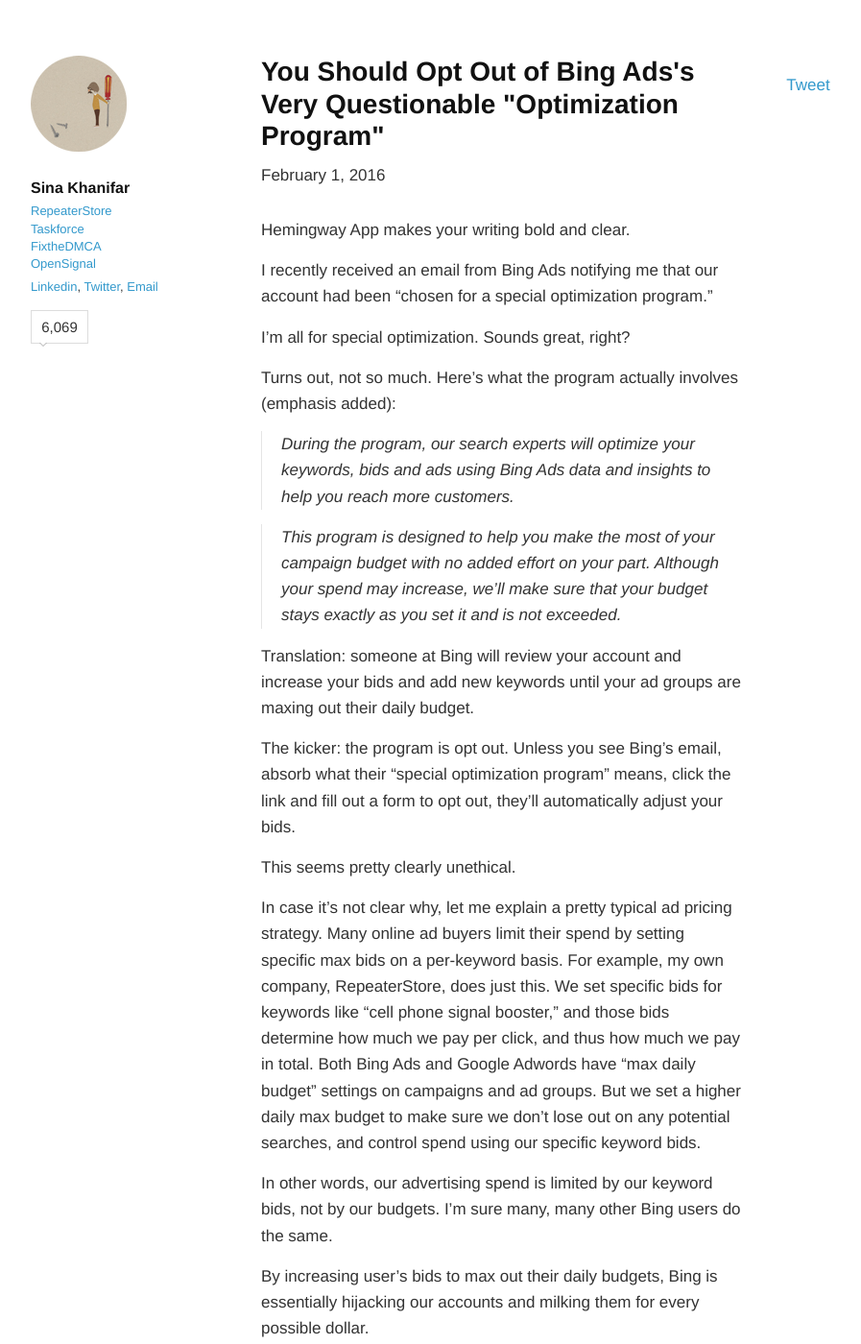
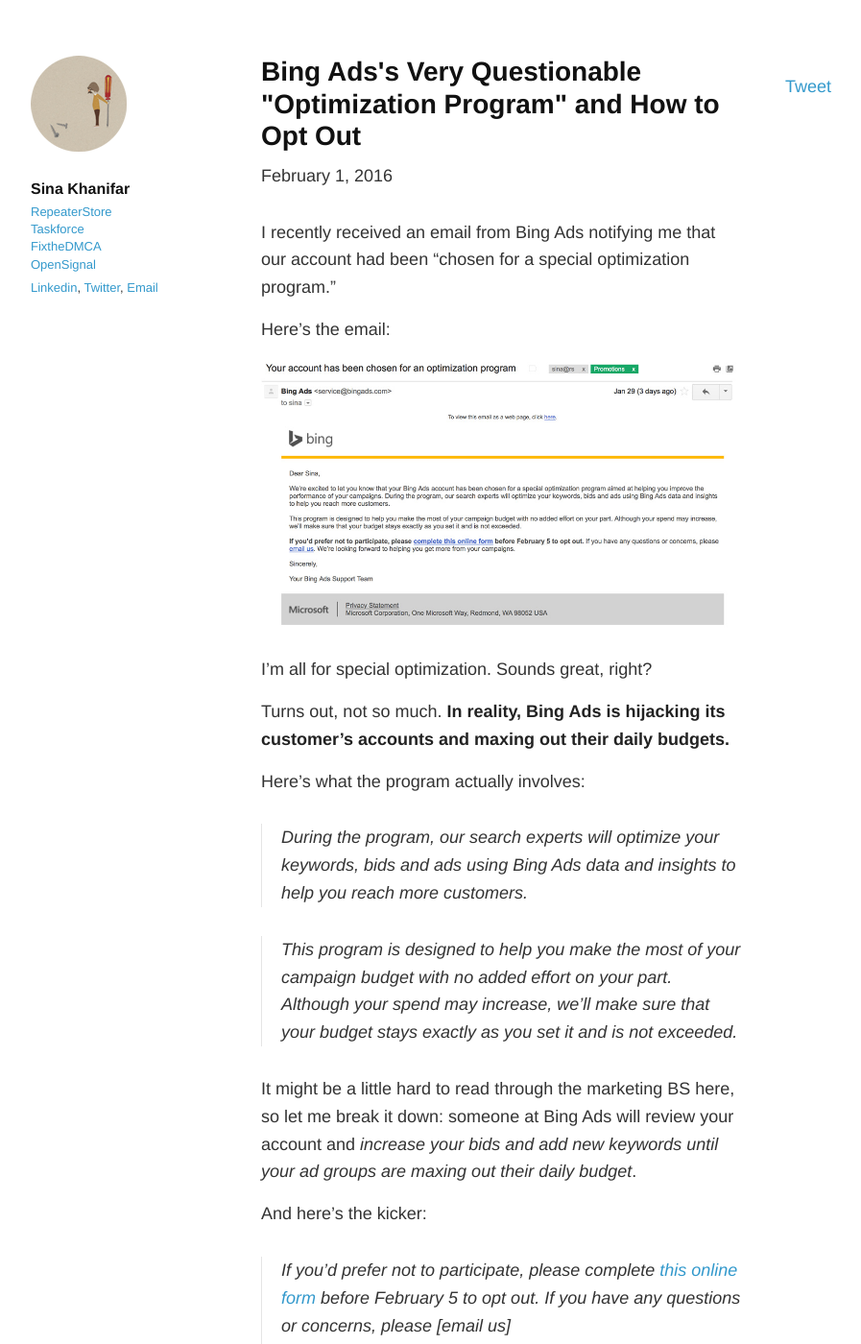
Before and after one commit to sinak/sinak.github.com, a Jekyll site: the page built from _posts/2016-02-01-bing-ads-optimization-program.md, in a window 1280 px wide and 1400 px high. Shown: the whole window at 96% size, without its empty margins (178-1075 px from the left). Built offline with Jekyll 4.4.1, drawn with Linux system fonts in a browser that asks for light colours; nearby versions of some CDN libraries; some web fonts are replaced; Markdown is read by kramdown in place of the engine named in the settings; comment, search, counter and statistics services are not loaded; some of the changed text lies outside the part shown.

Commit message:
Bing post

```diff
--- a/_layouts/layout.html
+++ b/_layouts/layout.html
@@ -51,8 +51,7 @@
           <!-- Twitter follow button -->
 
           <div style="float:left; padding-right:10px;">
-            <div class="twitter_box"><span id="followers">6,069</span></div>
-            <a href="https://twitter.com/sinak" class="twitter-follow-button" data-show-count="false" data-show-screen-name="false"></a>
+            <a href="https://twitter.com/sinak" class="twitter-follow-button" data-show-count="true" data-show-screen-name="false"></a>
           </div>
 
           <script>!function(d,s,id){var js,fjs=d.getElementsByTagName(s)[0];if(!d.getElementById(id)){js=d.createElement(s);js.id=id;js.src="//platform.twitter.com/widgets.js";fjs.parentNode.insertBefore(js,fjs);}}(document,"script","twitter-wjs");</script>
--- a/_posts/2016-02-01-bing-ads-optimization-program.md
+++ b/_posts/2016-02-01-bing-ads-optimization-program.md
@@ -1,38 +1,45 @@
 ---
 layout: post
-title: You Should Opt Out of Bing Ads's Very Questionable "Optimization Program"
+title: Bing Ads's Very Questionable "Optimization Program" and How to Opt Out
 category: posts
 tweet: 'Do you/your company use @bingads? Look for an email like this & opt out before they start spending your $ for you: '
 excerpt: Bing Ads's new "Optimization Program" is borderline fraudulent.
 ---
 
+I recently received an email from Bing Ads notifying me that our account had been "chosen for a special optimization program."
 
-Hemingway App makes your writing bold and clear.
+Here's the email:
 
-I recently received an email from Bing Ads notifying me that our account had been "chosen for a special optimization program."
+<p><a href="/images/bing-email.jpg"><img class="img-repsonsive" src="/images/bing-email.jpg" /></a></p>
 
 I'm all for special optimization. Sounds great, right?
 
-Turns out, not so much. Here's what the program actually involves (emphasis added):
+Turns out, not so much. **In reality, Bing Ads is hijacking its customer's accounts and maxing out their daily budgets.**
+
+Here's what the program actually involves:
 
 > During the program, our search experts will optimize your keywords, bids and ads using Bing Ads data and insights to help you reach more customers.
 
 > This program is designed to help you make the most of your campaign budget with no added effort on your part. Although your spend may increase, we’ll make sure that your budget stays exactly as you set it and is not exceeded.
 
-Translation: someone at Bing will review your account and increase your bids and add new keywords until your ad groups are maxing out their daily budget.
+It might be a little hard to read through the marketing BS here, so let me break it down: someone at Bing Ads will review your account and *increase your bids and add new keywords until your ad groups are maxing out their daily budget*.
 
-The kicker: the program is opt out. Unless you see Bing's email, absorb what their "special optimization program" means, click the link and fill out a form to opt out, they'll automatically adjust your bids.
+And here's the kicker:
+
+> If you’d prefer not to participate, please complete [this online form](https://advertise.bingads.microsoft.com/en-us/optout-optimization) before February 5 to opt out. If you have any questions or concerns, please [email us]((mailto:bingopt@microsoft.com?subject=Questions%20on%20optimization%20program). We’re looking forward to helping you get more from your campaigns.
+
+That's right: the program is *default opt-in*.
+
+Unless you see Bing's email, absorb what their "special optimization program" means, click the link through to their site and fill out a special form to opt out, they'll assume it's okay to commandeer your account and max out your daily budget.
 
 This seems pretty clearly unethical.
 
-In case it's not clear why, let me explain a pretty typical ad pricing strategy. Many online ad buyers limit their spend by setting specific max bids on a per-keyword basis. For example, my own company, RepeaterStore, does just this. We set specific bids for keywords like "cell phone signal booster," and those bids determine how much we pay per click, and thus how much we pay in total. Both Bing Ads and Google Adwords have "max daily budget" settings on campaigns and ad groups. But we set a higher daily max budget to make sure we don't lose out on any potential searches, and control spend using our specific keyword bids.
+*Many, many* businesses don't use their max budget to control their ad online ad spend. Instead, they limit their ad spend by setting specific max bids on a per-keyword basis, and set an arbitrarily high max budget to make sure they reach every possible customer.
 
-In other words, our advertising spend is limited by our keyword bids, not by our budgets.  I'm sure many, many other Bing users do the same.
+For example, my own company, [RepeaterStore](https://repeaterstore.com), does just this. We set specific bids for search keywords like "cell phone signal booster," and those bids, along with the number of clicks, determine how much we pay in total. We set an arbitrarily higher daily max budget to make sure we don't lose out on any potential searches, and control spend using our specific keyword bids.
 
-By increasing user's bids to max out their daily budgets, Bing is essentially hijacking our accounts and milking them for every possible dollar.
+By increasing bids to max out their daily budgets, Bing is hijacking customer accounts and milking them for every possible ad dollar.
 
-If you have a Bing account, you can opt out of this program by going to this link.
+If you have a Bing account, you can opt out of the program by going to [this link](https://advertise.bingads.microsoft.com/en-us/optout-optimization).
 
-And if you're doing that, take a minute and tweet @BingAds and let them know you disapprove of this shady tactic. Hell, if you're really mad, stop advertising with Bing.
-
-Here's a screenshot of the email I received:
+And if you're doing that, take a minute and tweet [@BingAds](https://twitter.com/bingads) or [send them an email](mailto:service@bingads.com) and let them know you disapprove of this shady tactic.
--- a/css/base.css
+++ b/css/base.css
@@ -2,7 +2,7 @@
 
 body {
   padding:50px;
-  font-size:17px;
+  font-size:18px;
   font-family: "ff-dagny-web-pro",  Helvetica, Arial, sans-serif;
   color:#333;
   font-weight:400;
@@ -81,7 +81,7 @@
 
 blockquote {
   border-left:1px solid #e5e5e5;
-  margin:0;
+  margin:30px 0;
   padding:0 0 0 20px;
   font-style:italic;
 }
--- a/js/application.js
+++ b/js/application.js
@@ -10,18 +10,14 @@
 		$('#share_sidebar').insertAfter($('.postcontent'));
 	}
 	else {
-	  $shareWidgets.css('display','none');
+		$shareWidgets.css('display','none');
 	}
 });
 
-var scrolled = false;
-
 if ($(window).width() >= 480) {
-	$(window).scroll(function () {
-	  var $shareWidgets = $( '#share-widget' );
-	    if (scrolled == false) {$shareWidgets.fadeIn("slow");}
-	    scrolled = true;
-	});
+	window.setTimeout(function(){
+			$( '#share-widget' ).fadeIn("slow");
+		}, 2000);
 }
 
 
@@ -31,8 +27,8 @@
 		current = "less";
 	}
 	else if ($(window).width() >= 479 || $(window).height() >= 320) {
-	    if (current != "more"){$('#share_sidebar').insertAfter($('header'));}
-	    current = "more";
+		if (current != "more"){$('#share_sidebar').insertAfter($('header'));}
+		current = "more";
 	}
 	else {}
 });
```
Also changed, not shown: images/bing-email.jpg (added).
